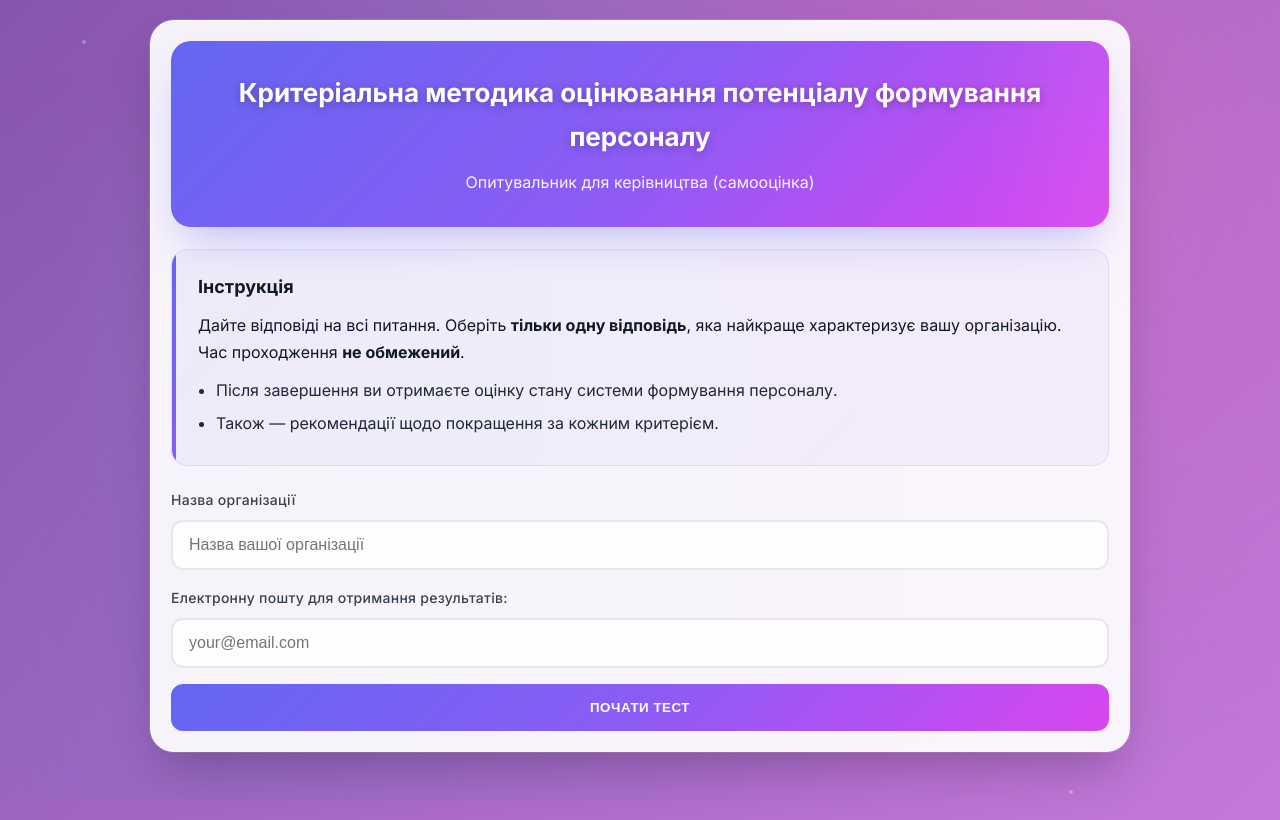
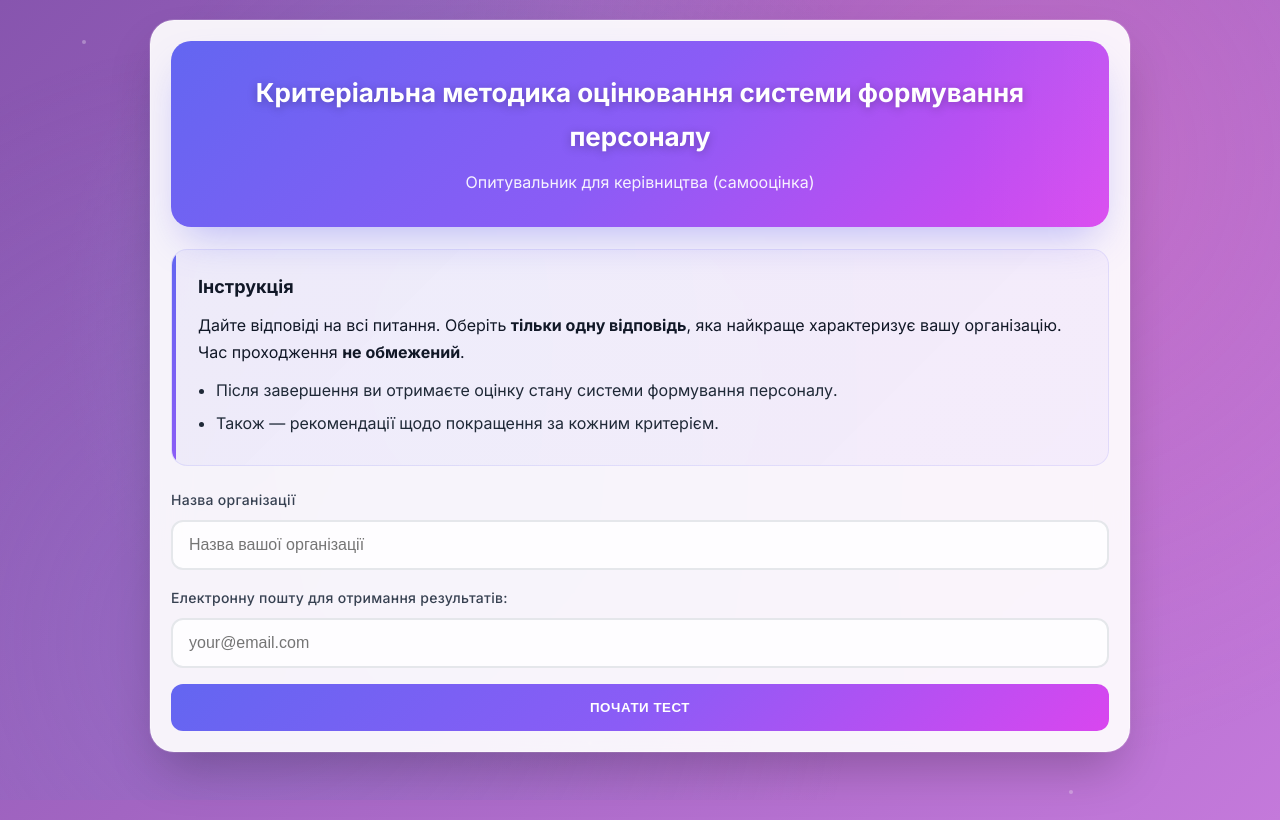
Before and after one commit to tasieesss/tasieesss.github.io, a plain HTML site: page index.html in a window 1280 px wide. Drawn offline with nearby package versions, Linux system fonts and the light colour scheme.

Commit message:
Update header text in index.html

```diff
--- a/index.html
+++ b/index.html
@@ -15,7 +15,7 @@
   <main class="container">
     <section id="start-page">
       <header class="header">
-        <h1>Критеріальна методика оцінювання потенціалу формування персоналу</h1>
+        <h1>Критеріальна методика оцінювання системи формування персоналу</h1>
         <p class="subtitle">Опитувальник для керівництва (самооцінка)</p>
       </header>
 
```
